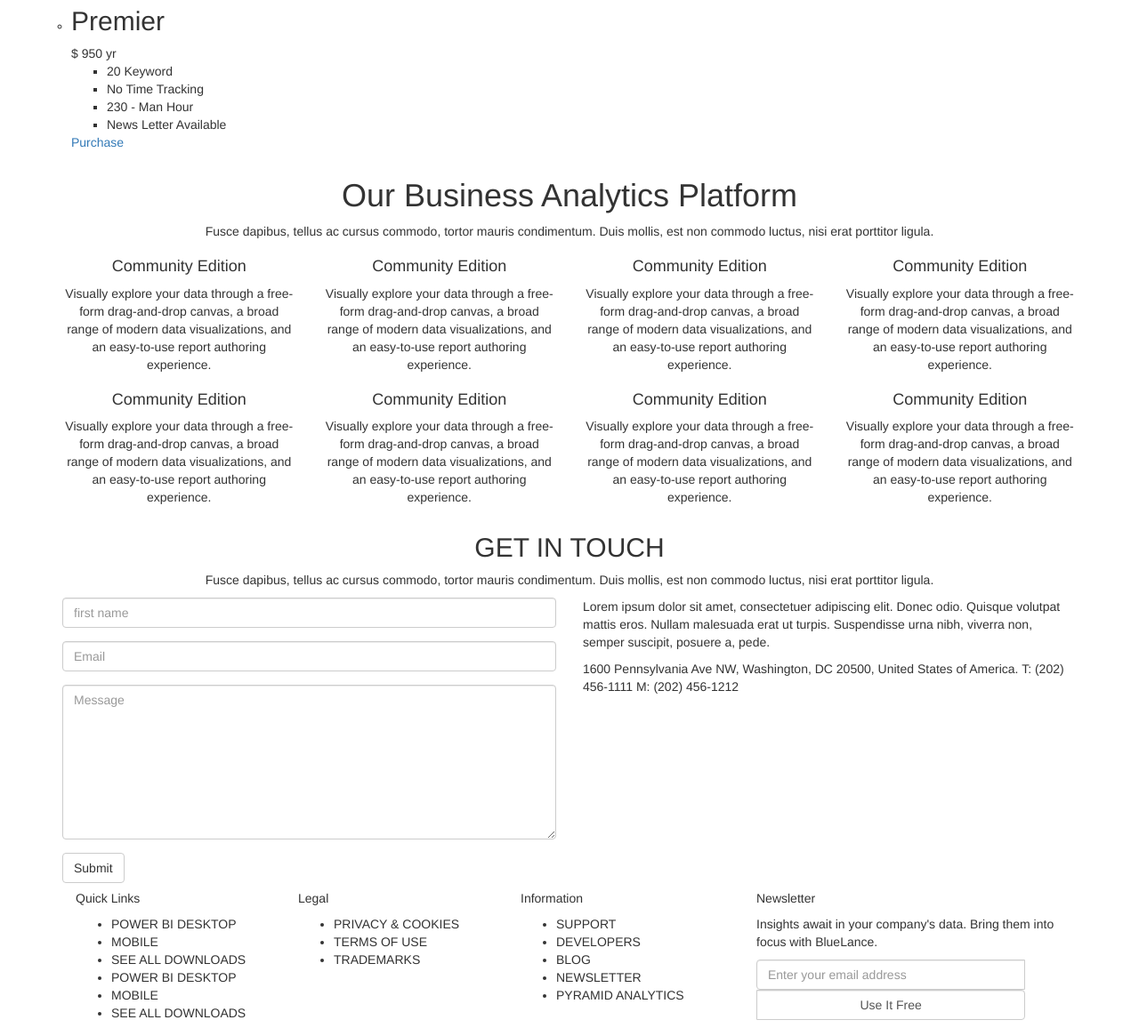
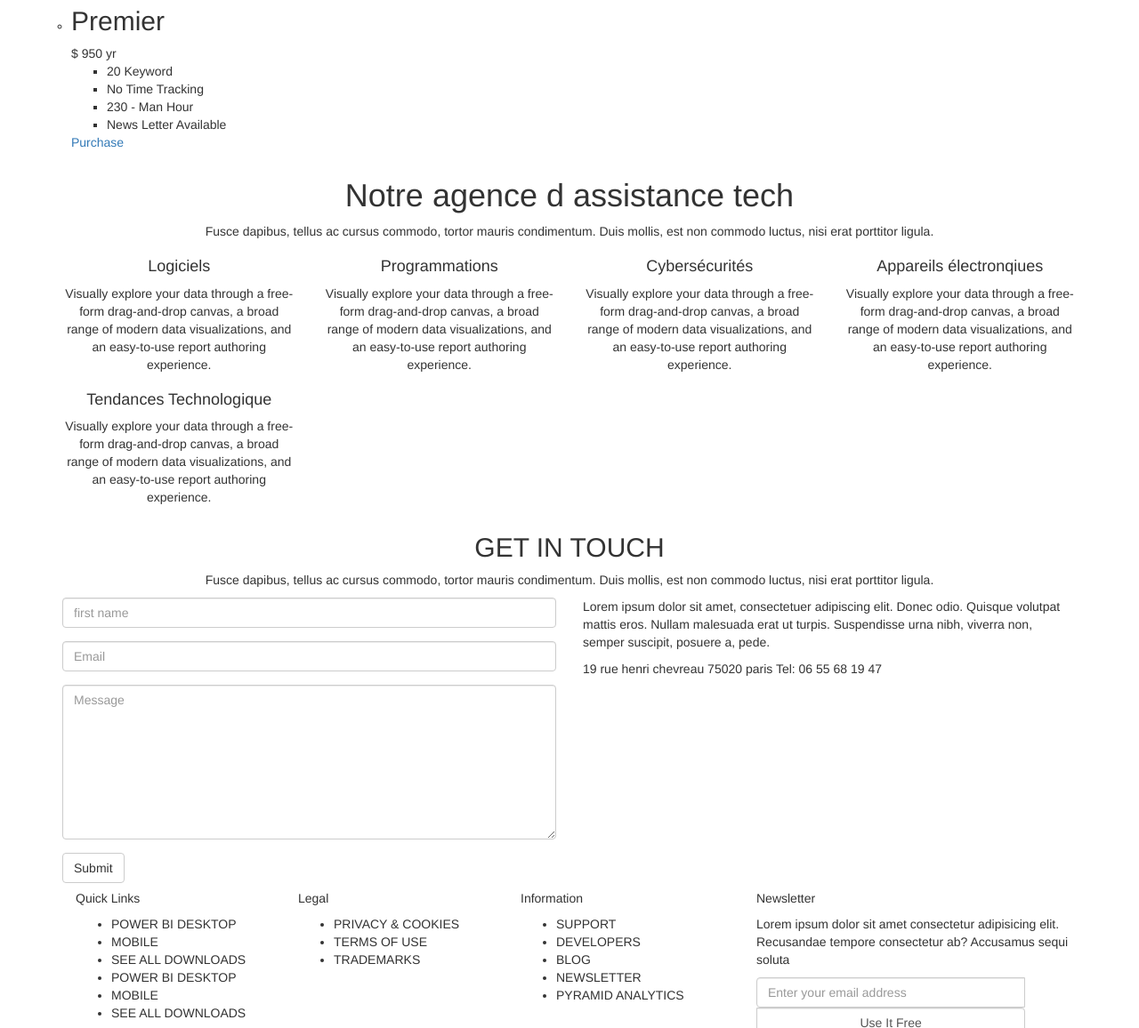
Before and after one commit to Adelejouneau/chatbottech, a Django app: page / in a window 1280 px wide. Shown: the part 2863-4019 px from the top of the page at 89% size. Run offline with Django 4.2, Linux system fonts and the light colour scheme; some libraries are stand-ins or nearby versions.

Commit message:
un autre teste

```diff
--- a/src/templates/index.html
+++ b/src/templates/index.html
@@ -621,7 +621,7 @@
     <section id="business" class="portfolio sections">
       <div class="container">
         <div class="head_title text-center">
-          <h1>Our Business Analytics Platform</h1>
+          <h1>Notre agence d assistance tech </h1>
           <p>
             Fusce dapibus, tellus ac cursus commodo, tortor mauris condimentum.
             Duis mollis, est non commodo luctus, nisi erat porttitor ligula.
@@ -634,7 +634,7 @@
               <div class="community-edition">
                 <i class="fa fa-book"></i>
                 <div class="separator"></div>
-                <h4>Community Edition</h4>
+                <h4>Logiciels</h4>
                 <p>
                   Visually explore your data through a free-form drag-and-drop
                   canvas, a broad range of modern data visualizations, and an
@@ -647,7 +647,7 @@
               <div class="community-edition">
                 <i class="fa fa-bug"></i>
                 <div class="separator"></div>
-                <h4>Community Edition</h4>
+                <h4>Programmations</h4>
                 <p>
                   Visually explore your data through a free-form drag-and-drop
                   canvas, a broad range of modern data visualizations, and an
@@ -660,7 +660,7 @@
               <div class="community-edition">
                 <i class="fa fa-gears"></i>
                 <div class="separator"></div>
-                <h4>Community Edition</h4>
+                <h4>Cybersécurités</h4>
                 <p>
                   Visually explore your data through a free-form drag-and-drop
                   canvas, a broad range of modern data visualizations, and an
@@ -673,7 +673,7 @@
               <div class="community-edition">
                 <i class="fa fa-external-link"></i>
                 <div class="separator"></div>
-                <h4>Community Edition</h4>
+                <h4>Appareils électronqiues</h4>
                 <p>
                   Visually explore your data through a free-form drag-and-drop
                   canvas, a broad range of modern data visualizations, and an
@@ -691,7 +691,7 @@
               <div class="community-edition">
                 <i class="fa fa-coffee"></i>
                 <div class="separator"></div>
-                <h4>Community Edition</h4>
+                <h4>Tendances Technologique</h4>
                 <p>
                   Visually explore your data through a free-form drag-and-drop
                   canvas, a broad range of modern data visualizations, and an
@@ -700,20 +700,20 @@
               </div>
             </div>
 
-            <div class="col-md-3 col-sm-6 col-xs-12">
+            <!-- <div class="col-md-3 col-sm-6 col-xs-12">
               <div class="community-edition">
                 <i class="fa fa-tree"></i>
                 <div class="separator"></div>
-                <h4>Community Edition</h4>
+                <h4>Com</h4>
                 <p>
                   Visually explore your data through a free-form drag-and-drop
                   canvas, a broad range of modern data visualizations, and an
                   easy-to-use report authoring experience.
                 </p>
               </div>
-            </div>
+            </div> -->
 
-            <div class="col-md-3 col-sm-6 col-xs-12">
+            <!-- <div class="col-md-3 col-sm-6 col-xs-12">
               <div class="community-edition">
                 <i class="fa fa-paper-plane-o"></i>
                 <div class="separator"></div>
@@ -723,10 +723,10 @@
                   canvas, a broad range of modern data visualizations, and an
                   easy-to-use report authoring experience.
                 </p>
-              </div>
-            </div>
+              </div> -->
+            <!-- </div> -->
 
-            <div class="col-md-3 col-sm-6 col-xs-12">
+            <!-- <div class="col-md-3 col-sm-6 col-xs-12">
               <div class="community-edition">
                 <i class="fa fa-folder-open"></i>
                 <div class="separator"></div>
@@ -736,7 +736,7 @@
                   canvas, a broad range of modern data visualizations, and an
                   easy-to-use report authoring experience.
                 </p>
-              </div>
+              </div> -->
             </div>
           </div>
         </div>
@@ -809,10 +809,10 @@
                   </p>
 
                   <div class="contact_address margin-top-40">
-                    <span>1600 Pennsylvania Ave NW, Washington,</span>
-                    <span>DC 20500, United States of America.</span>
-                    <span class="margin-top-20">T: (202) 456-1111</span>
-                    <span>M: (202) 456-1212</span>
+                    <span>19 rue henri chevreau 75020 paris</span>
+                    <span></span>
+                    <span class="margin-top-20">Tel: 06 55 68 19 47 </span>
+                    <span></span>
                   </div>
 
                   <div class="contact_socail_bookmark">
@@ -877,8 +877,8 @@
               <div class="menu-item">
                 <h5>Newsletter</h5>
                 <p>
-                  Insights await in your company's data. Bring them into focus
-                  with BlueLance.
+                  Lorem ipsum dolor sit amet consectetur adipisicing elit.
+                  Recusandae tempore consectetur ab? Accusamus sequi soluta
                 </p>
                 <div class="input-group">
                   <input
```
